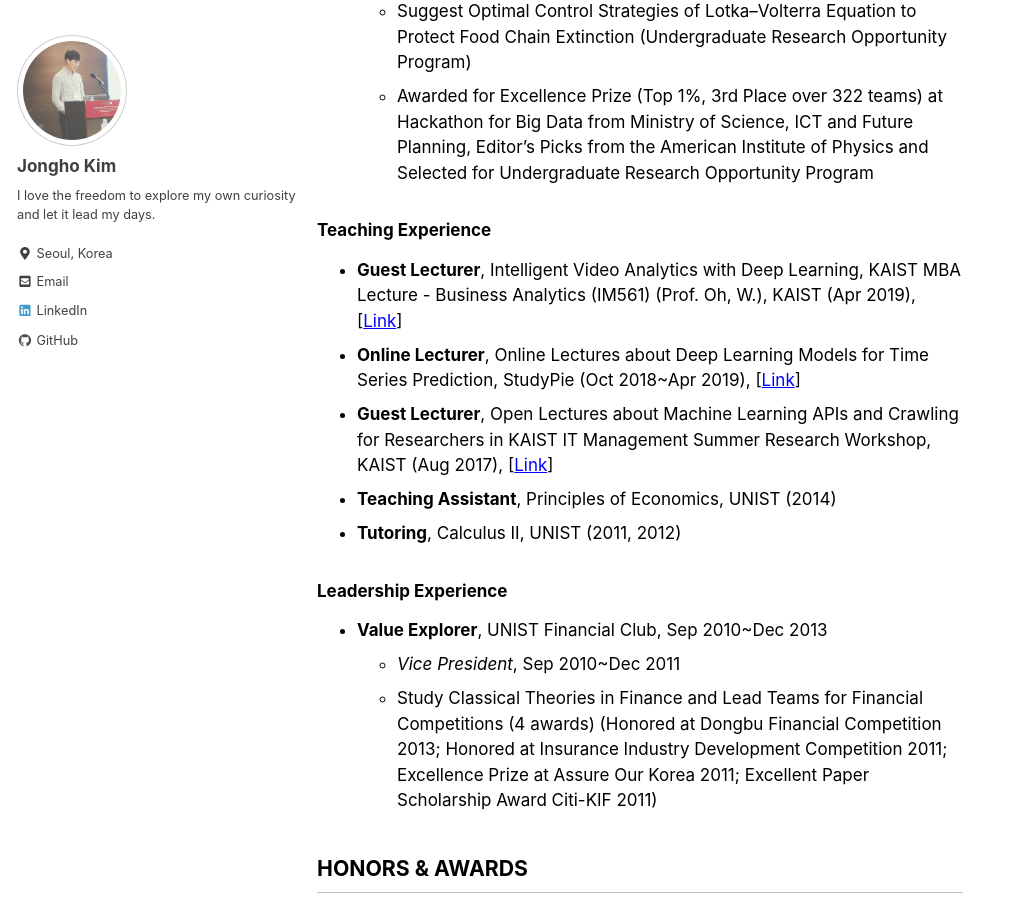
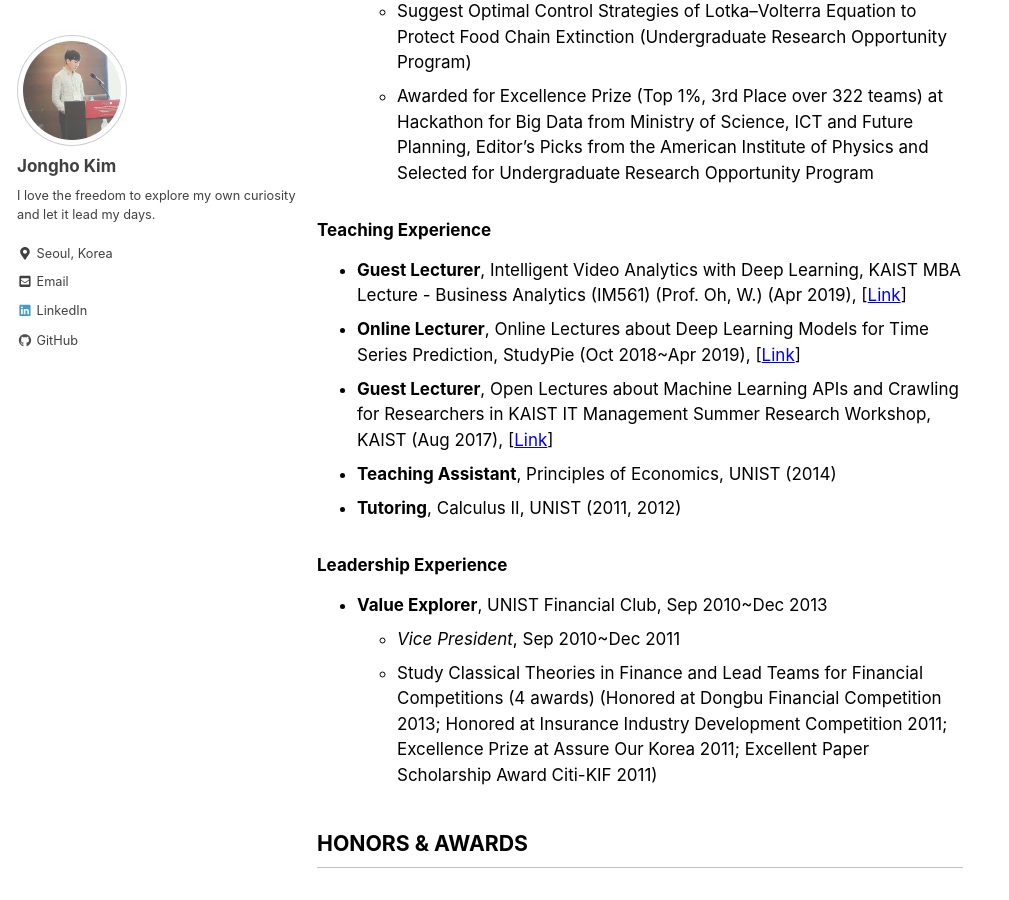
Before and after one commit to jonghkim/jonghkim.github.io, a Jekyll site: the page built from _pages/about.md, in a window 1280 px wide and 900 px high, scrolled down 1933 px. Shown: the whole window, without its empty margins (0-1009 px from the left). Built offline with Jekyll 4.4.1, drawn with Linux system fonts in a browser that asks for light colours; nearby versions of some CDN libraries.

```diff
--- a/_pages/about.md
+++ b/_pages/about.md
@@ -54,7 +54,7 @@ last_modified_at: 2019-03-19
     - Awarded for Excellence Prize (Top 1%, 3rd Place over 322 teams) at Hackathon for Big Data from Ministry of Science, ICT and Future Planning, Editor’s Picks from the American Institute of Physics and Selected for Undergraduate Research Opportunity Program
 
 ### Teaching Experience
-- **Guest Lecturer**, Intelligent Video Analytics with Deep Learning, KAIST MBA Lecture - Business Analytics (IM561) (Prof. Oh, W.), KAIST (Apr 2019), [[Link](https://https://github.com/jonghkim/kaist-video-analytics)]
+- **Guest Lecturer**, Intelligent Video Analytics with Deep Learning, KAIST MBA Lecture - Business Analytics (IM561) (Prof. Oh, W.) (Apr 2019), [[Link](https://https://github.com/jonghkim/kaist-video-analytics)]
 - **Online Lecturer**, Online Lectures about Deep Learning Models for Time Series Prediction, StudyPie (Oct 2018~Apr 2019), [[Link](https://studypie.co/)]
 - **Guest Lecturer**, Open Lectures about Machine Learning APIs and Crawling for Researchers in KAIST IT Management Summer Research Workshop, KAIST (Aug 2017), [[Link](https://sites.google.com/view/kaist-mis-session2017)]
 - **Teaching Assistant**, Principles of Economics, UNIST (2014)
```
